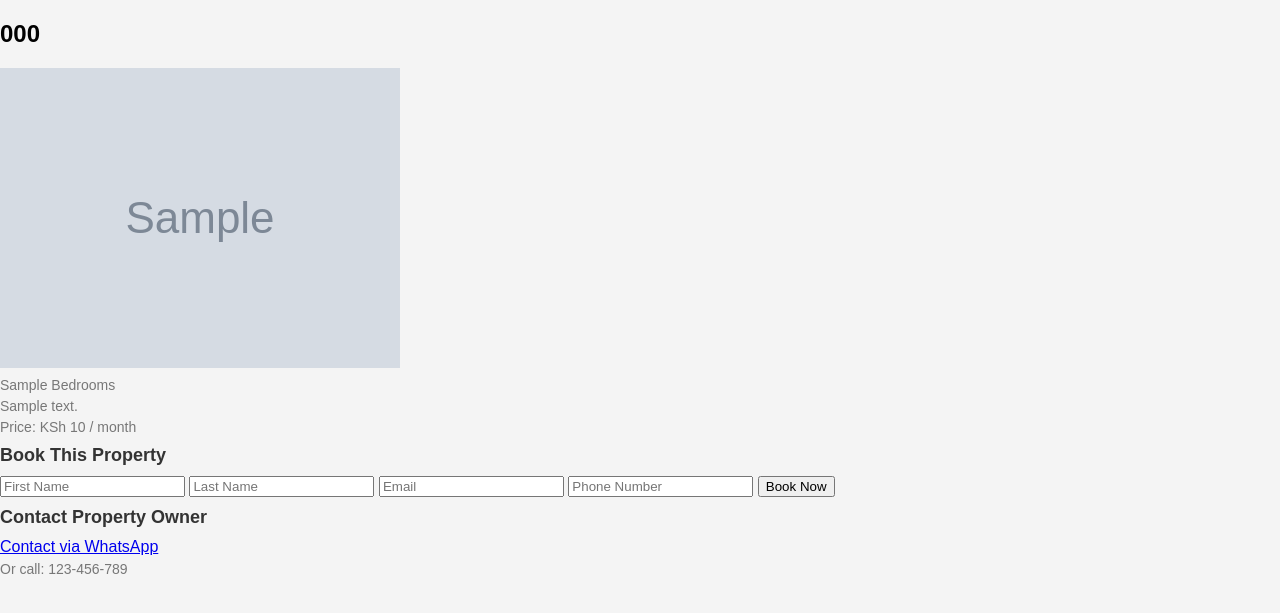
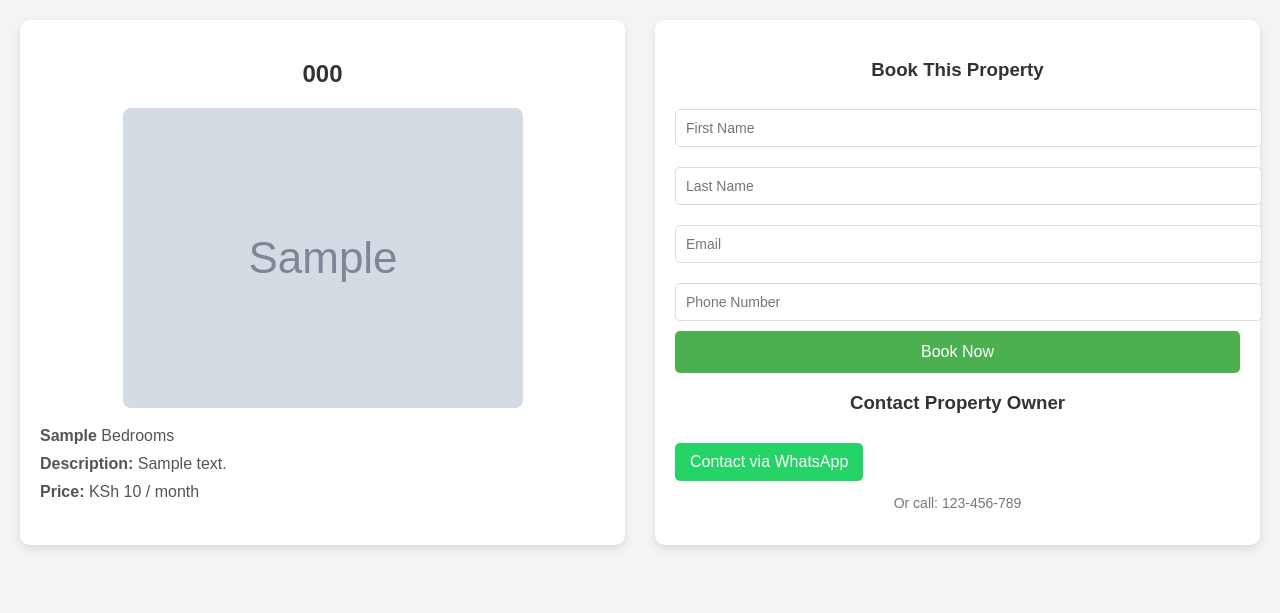
Before and after one commit to NicoleMumo/Real-Estate-Management-System, a PHP site: page /property_details.php?id=1 in a window 1280 px wide. Shown: the top 613 px of the page. Run offline with PHP 8.4, Linux system fonts and the light colour scheme; tables that the repository leaves empty or names only in its code hold one stand-in row (values such as "Sample post"); grey boxes marked "Sample" are stand-in pictures.

Commit message:
updated the bookings page

```diff
--- a/property_details.php
+++ b/property_details.php
@@ -24,22 +24,25 @@ if (isset($_GET['id'])) {
     <meta charset="UTF-8">
     <meta name="viewport" content="width=device-width, initial-scale=1.0">
     <title>Property Details</title>
-    <link rel="stylesheet" href="bookings.css">
+    <link rel="stylesheet" href="propertydetails.css">
 </head>
 <body>
 
-    <!-- Property Details -->
-    <div class="property-details">
+    <!-- Property Details Container -->
+    <div class="property-container">
+        <!-- Left Section: Property Details -->
+        <div class="property-card">
             <h2><?php echo $property['house_number']; ?></h2>
             <div class="property-images">
-            <img src="<?php echo $property['image_path']; ?>" alt="Property Image">
-            <!-- Add more images if necessary -->
+                <img src="<?php echo $property['image_path']; ?>" alt="Property Image" class="property-image">
             </div>
-        <p><?php echo $property['bedrooms']; ?> Bedrooms</p>
-        <p><?php echo $property['description']; ?></p>
-        <p>Price: KSh <?php echo number_format($property['price_per_month']); ?> / month</p>
+            <p><strong><?php echo $property['bedrooms']; ?></strong> Bedrooms</p>
+            <p><strong>Description:</strong> <?php echo $property['description']; ?></p>
+            <p><strong>Price:</strong> KSh <?php echo number_format($property['price_per_month']); ?> / month</p>
+        </div>
 
-        <!-- Booking Form -->
+        <!-- Right Section: Booking Form and Contact Information -->
+        <div class="booking-card">
             <h3>Book This Property</h3>
             <form method="POST" action="book_property.php">
                 <input type="hidden" name="property_id" value="<?php echo $property['property_id']; ?>">
@@ -50,13 +53,13 @@ if (isset($_GET['id'])) {
                 <button type="submit">Book Now</button>
             </form>
 
-        <!-- Contact Property Owner -->
             <h3>Contact Property Owner</h3>
             <a href="https://wa.me/?text=Hi, I am interested in your property at <?php echo $property['house_number']; ?>" target="_blank">
                 Contact via WhatsApp
             </a>
             <p>Or call: 123-456-789</p>
         </div>
+    </div>
 
 </body>
 </html>
--- /dev/null
+++ b/propertydetails.css
@@ -0,0 +1,113 @@
+/* General styling */
+body {
+    font-family: Arial, sans-serif;
+    margin: 0;
+    padding: 0;
+    background-color: #f4f4f4;
+}
+
+h2, h3 {
+    color: #333;
+    text-align: center;
+}
+
+.property-container {
+    display: flex;
+    justify-content: space-between;
+    margin: 20px;
+    gap: 30px;
+}
+
+.property-card,
+.booking-card {
+    background-color: white;
+    border-radius: 10px;
+    box-shadow: 0 4px 10px rgba(0, 0, 0, 0.1);
+    padding: 20px;
+    width: 48%;
+}
+
+.property-card h2 {
+    margin-bottom: 20px;
+    font-size: 24px;
+    color: #333;
+}
+
+.property-images {
+    text-align: center;
+    margin-bottom: 15px;
+}
+
+.property-image {
+    width: 100%;
+    height: auto;
+    border-radius: 8px;
+    max-width: 400px; /* Reduced the size of the image */
+    margin: 0 auto;
+}
+
+
+.property-card p {
+    font-size: 16px;
+    margin: 10px 0;
+    color: #555;
+}
+
+.booking-card input {
+    width: 100%;
+    padding: 10px;
+    margin: 10px 0;
+    border: 1px solid #ddd;
+    border-radius: 5px;
+    font-size: 14px;
+}
+
+.booking-card button {
+    width: 100%;
+    padding: 12px;
+    background-color: #4CAF50;
+    color: white;
+    border: none;
+    border-radius: 5px;
+    cursor: pointer;
+    font-size: 16px;
+}
+
+.booking-card button:hover {
+    background-color: #45a049;
+}
+
+.booking-card a {
+    display: inline-block;
+    background-color: #25D366;
+    color: white;
+    padding: 10px 15px;
+    border-radius: 5px;
+    text-decoration: none;
+    margin-top: 10px;
+    font-size: 16px;
+    text-align: center;
+}
+
+.booking-card a:hover {
+    background-color: #128C7E;
+}
+
+.booking-card p {
+    text-align: center;
+    font-size: 14px;
+    color: #777;
+}
+
+/* Mobile responsiveness */
+@media (max-width: 768px) {
+    .property-container {
+        flex-direction: column;
+        align-items: center;
+    }
+
+    .property-card,
+    .booking-card {
+        width: 90%;
+    }
+}
```
Lines whose indentation alone changed are shown as unchanged.
